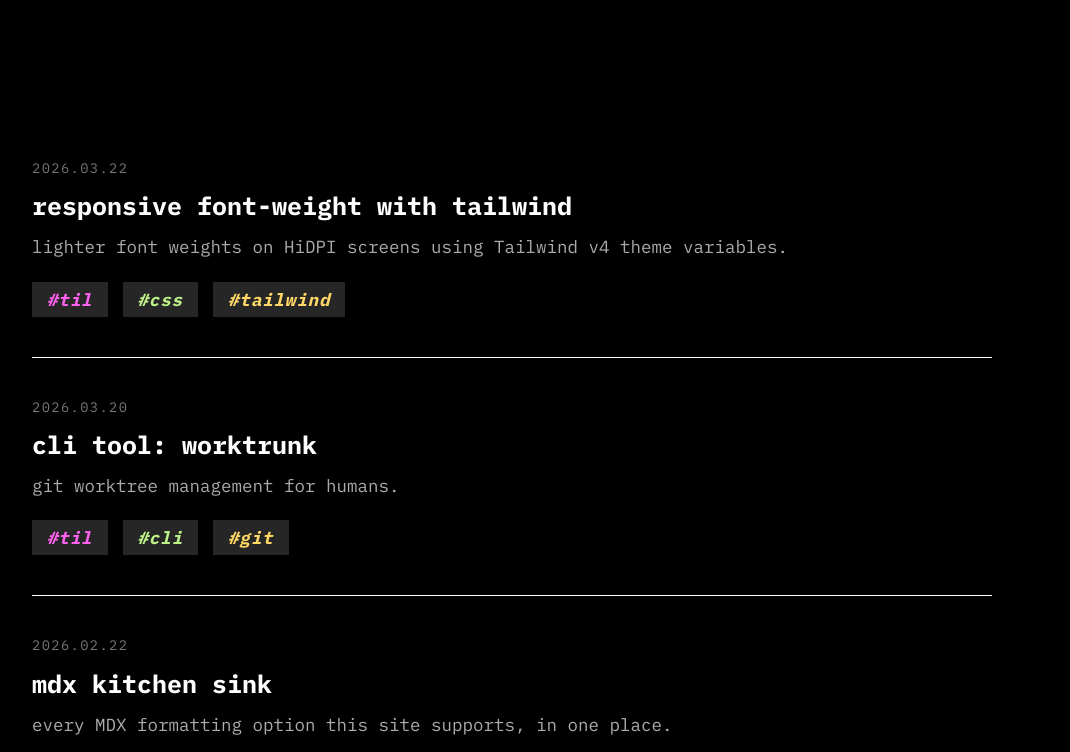
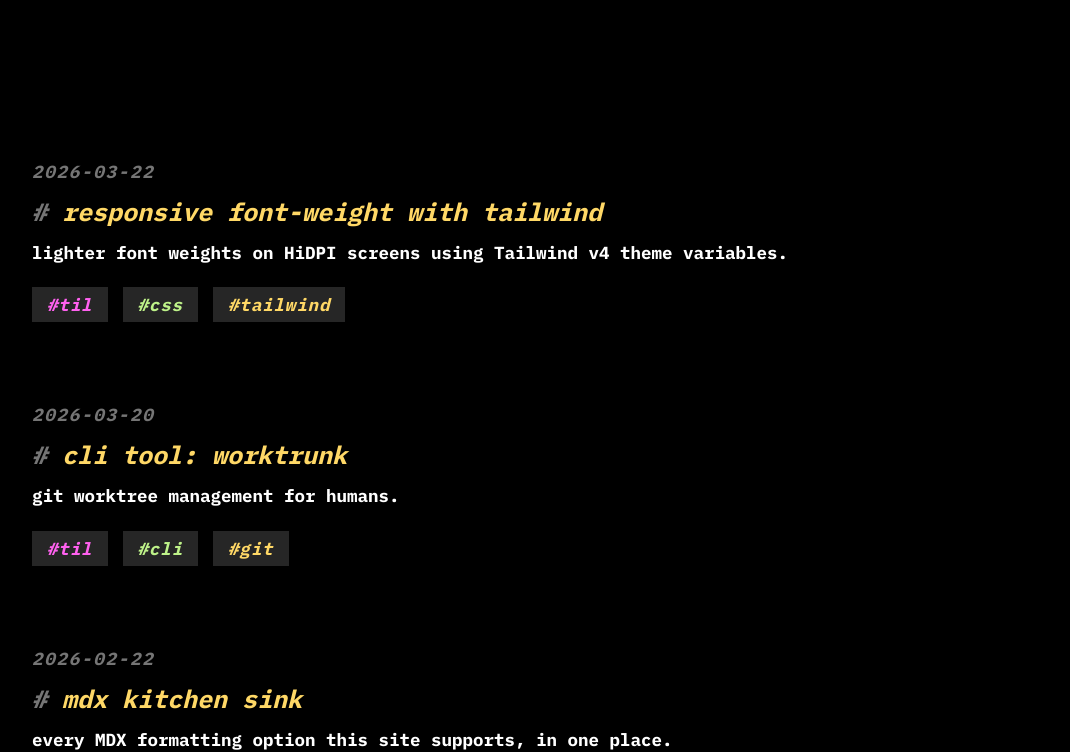
Before and after one commit to caillou/caillou.ch, an Astro site: page /blog in a window 1280 px wide. Shown: the part 61-813 px from the top of the page, without its empty margins (128-1198 px from the left). Built offline with nearby package versions, Linux system fonts and the light colour scheme; Astro itself is replaced by a stand-in of ours.

Commit message:
restyle blog index list entries

```diff
--- a/src/pages/blog/index.astro
+++ b/src/pages/blog/index.astro
@@ -18,20 +18,19 @@ const posts = (await getCollection("blog")).sort(
       <div class="mt-12 space-y-8">
         {
           posts.map((post) => (
-            <a
-              href={`/blog/${post.id}/`}
-              class="group block border-b border-white/5 pb-8"
-            >
-              <div class="text-[0.6875rem] tracking-widest text-outline uppercase">
-                {post.data.date.toISOString().slice(0, 10).replace(/-/g, ".")}
+            <a href={`/blog/${post.id}/`} class="group block pb-8">
+              <div class="text-sm font-bold tracking-widest text-outline uppercase italic">
+                {post.data.date.toISOString().slice(0, 10)}
               </div>
-              <h2 class="mt-2 text-xl font-bold text-on-surface transition-colors group-hover:text-primary">
+              <h2 class="mt-2 ml-[2ch] text-xl font-bold text-primary italic transition-colors group-hover:text-tertiary before:ml-[-2ch] before:text-outline before:content-['#_']">
                 {post.data.title}
               </h2>
               {post.data.description && (
-                <p class="mt-2 text-sm leading-relaxed text-on-surface-variant">
-                  {post.data.description}
-                </p>
+                <>
+                  <p class="mt-2 text-sm leading-relaxed font-bold">
+                    {post.data.description}
+                  </p>
+                </>
               )}
               {post.data.tags.length > 0 && (
                 <div class="mt-4">
```
